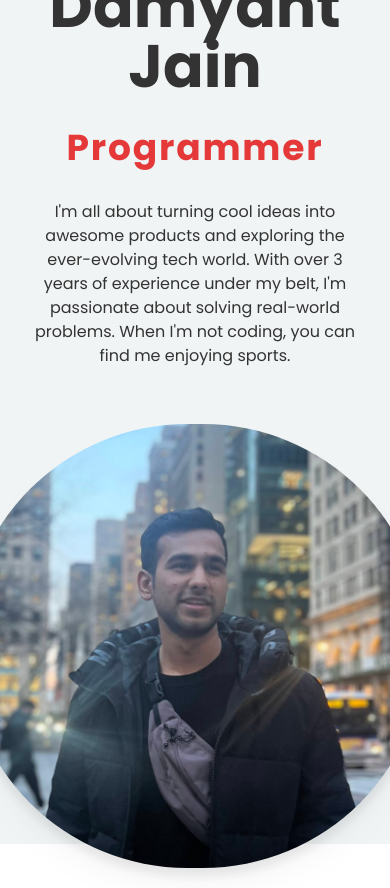
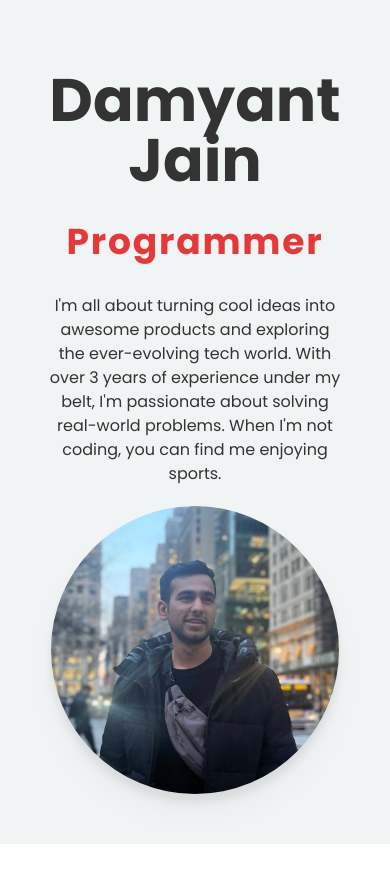
Before and after one commit to damyantjain/portfolio-website, a React (Vite) app: page / in a window 390 px wide. Shown: the top 888 px of the page. After the commit the page ends 844 px from the top, so only its background shows below. Built offline with nearby package versions, Linux system fonts and the light colour scheme.

Commit message:
Fixed responsivness for mobile

```diff
--- a/src/components/Portfolio.jsx
+++ b/src/components/Portfolio.jsx
@@ -1,16 +1,16 @@
-import profileImage from './../assets/profile.jpg';
+import profileImage from "./../assets/profile.jpg";
 
 const Portfolio = () => {
   const adjectives = ["Developer", "Designer", "Creator", "Innovator"];
   const adjective = adjectives[Math.floor(Math.random() * adjectives.length)];
 
   return (
-    <div>
+    <div className="bg-red-300">
       {/* Landing View */}
       <div className="h-screen bg-[#f0f4f4] flex justify-center items-center">
-        <div className="flex flex-col lg:flex-row mx-24 gap-4 items-center">
+        <div className="flex flex-col lg:flex-row lg:mx-24 lg:gap-4">
           {/* About Me */}
-          <div className="w-full md:w-8/12 m-5 flex flex-col items-center justify-center px-16">
+          <div className="w-full lg:w-8/12 flex flex-col items-center justify-center px-16 pt-10">
             <div className="font-poppins align-middle text-center mb-8 text-6xl font-bold text-[#333333]">
               Damyant Jain
             </div>
@@ -25,9 +25,9 @@ const Portfolio = () => {
             </div>
           </div>
           {/* My photo */}
-          <div className="m-5 w-full lg:w-4/12 flex justify-center items-center">
+          <div className="p-5 w-full lg:w-4/12 flex justify-center items-center">
             <img
-              className="rounded-full drop-shadow-xl object-cover shadow-slate-500"
+              className="rounded-full drop-shadow-xl object-cover shadow-slate-500 h-72 w-72 "
               src={profileImage}
               alt="Damyant Jain"
             />
```
